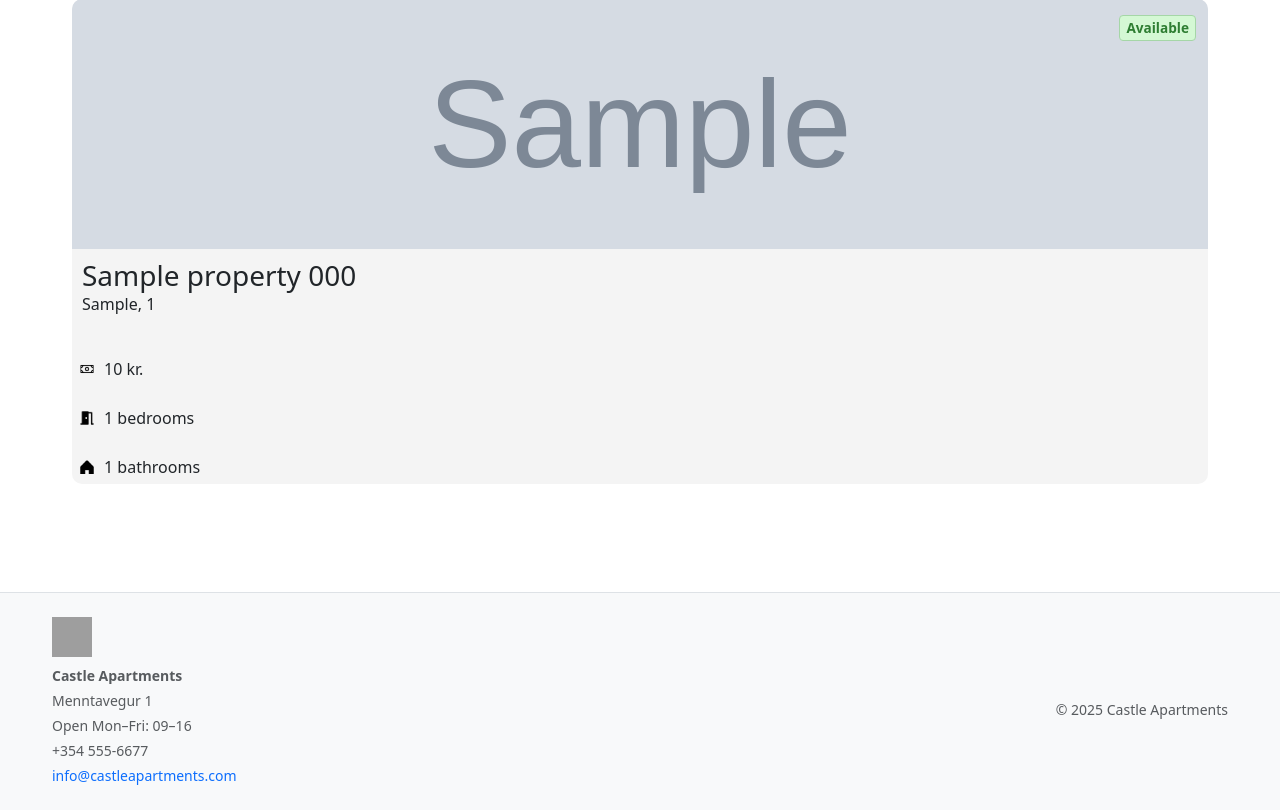
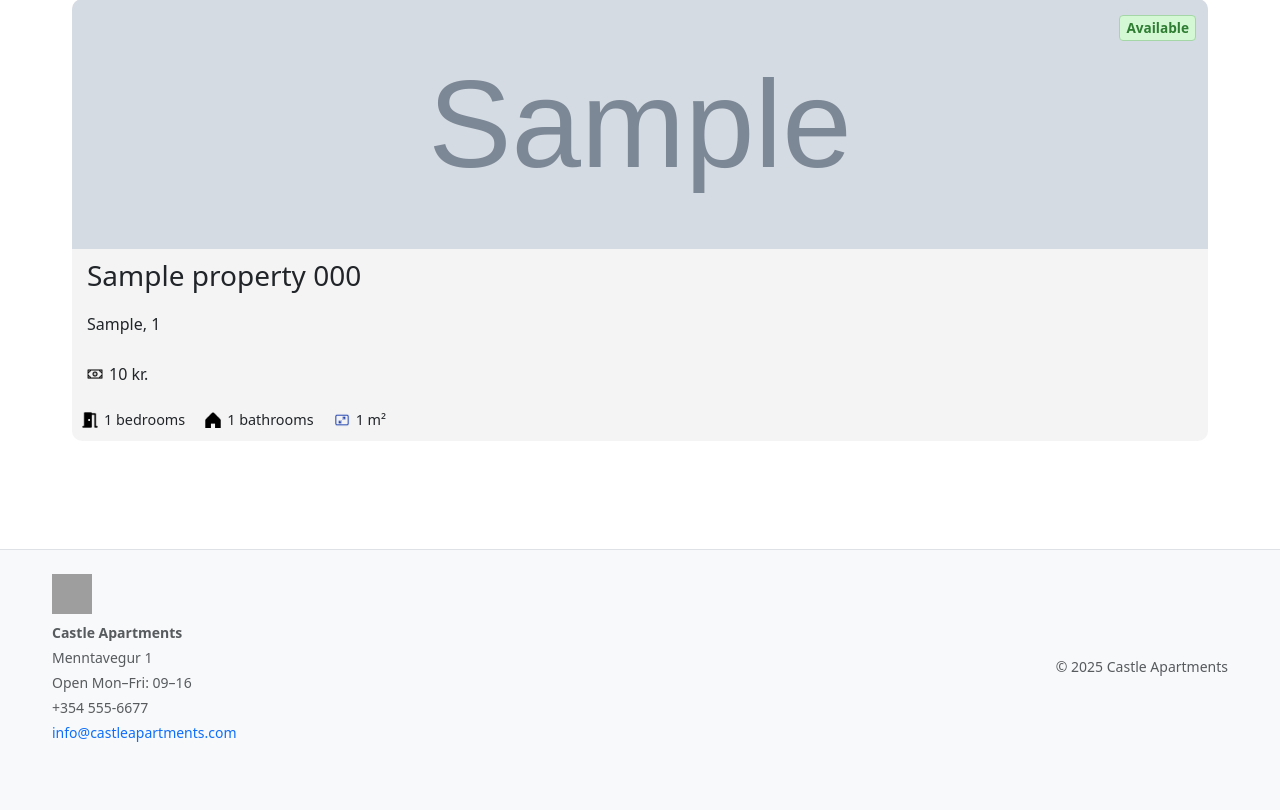
Before and after one commit to clausen2502/Verklegt2, a Django app: page /property/ in a window 1280 px wide. Shown: the part 147-957 px from the top of the page. After the commit the page ends 889 px from the top, so only its background shows below. Run offline with Django 5.2, Linux system fonts and the light colour scheme; tables that the repository leaves empty hold one stand-in row (values such as "Sample post"); grey boxes marked "Sample" are stand-in pictures; grey boxes are pictures that could not be loaded.

Commit message:
properties

```diff
--- a/static/css/main.css
+++ b/static/css/main.css
@@ -172,6 +172,7 @@ button {
     object-fit: cover;
 }
 
+/* Grid layout for smaller property cards */
 .property-grid {
     display: grid;
     grid-template-columns: repeat(auto-fit, minmax(250px, 1fr));
@@ -194,11 +195,19 @@ button {
 
 .property-info {
     padding: 10px;
+    padding-left: 15px;
 }
 
 .property-info h3,
 .property-info h4 {
     margin: 0;
+}
+
+.property-price {
+    padding: 0 16px;
+    padding-left: 15px;
+    margin-bottom: 8px;
+    text-align: left;
 }
 
 .property-card-link-small {
@@ -208,11 +217,13 @@ button {
 }
 
 .property-card-link-small:hover .property-card.small {
-    background-color: #dddddd;
+    background-color: #e4e4e4;
     box-shadow: 0 4px 8px rgba(0, 0, 0, 0.1);
     cursor: pointer;
     transition: all 0.3s ease;
+    transform: translateY(-4px);
 }
+
 .property-card-link-featured {
     text-decoration: none;
     color: inherit;
@@ -221,36 +232,39 @@ button {
 }
 
 .property-card-link-featured:hover .property-card.featured {
-    background-color: #dddddd;
+    background-color: #e4e4e4;
     box-shadow: 0 4px 8px rgba(0, 0, 0, 0.1);
     cursor: pointer;
     transition: all 0.3s ease;
-}
-.property-details-icons {
-    margin-top: 10px;
-    display: flex;
-    flex-direction: column;
-    gap: 4px;
+    transform: translateY(-4px);
 }
 
-.property-details-icons p {
+/* Icon + text layout */
+.property-details-icons {
+    margin: 10px;
+    display: grid;
+    grid-template-columns: repeat(2, 1fr);
+    gap: 8px 20px;
+    font-size: 0.9rem;
+}
+
+.icon-detail {
     display: flex;
     align-items: center;
     gap: 6px;
-    margin: 0;
-    padding-left: 8px;
-    margin-bottom: 5px;
 }
 
 .icon {
-    width: 14px !important;
-    height: 14px !important;
+    width: 16px !important;
+    height: 16px !important;
+    max-width: 16px;
+    max-height: 16px;
+    display: inline-block;
     object-fit: contain;
-    display: inline-block;
     flex-shrink: 0;
-    margin-right: 4px;
 }
 
+/* Status tags */
 .status-box {
     position: absolute;
     padding: 2px 6px;
@@ -277,6 +291,7 @@ button {
 .image-container {
     position: relative;
 }
+
 
 /*Single Property CSS ---------------------------------------------------------------------------------------------------------------*/
 
@@ -517,13 +532,3 @@ button {
 .mb-0 {
   margin-bottom: 0 !important;
 }
-
-/* Color palette */
-.bg-light-pink {
-  background-color: #ff69b4;
-}
-
-.bg-sky-blue {
-  background-color: #2f5fcf;
-  color: white;
-}
--- a/templates/property/properties.html
+++ b/templates/property/properties.html
@@ -23,27 +23,49 @@
                         {% endif %}
                     </div>
 
+                    <!-- LAYER 1: Name -->
                     <div class="property-info">
                         <h3>{{ property.street_name }} {{ property.house_number }}</h3>
+                    </div>
+
+                    <!-- LAYER 2: City + Postal Code -->
+                    <div class="property-info">
                         <p>{{ property.city }}, {{ property.postal_code }}</p>
                     </div>
 
+                    <!-- LAYER 3: Price -->
+                    <div class="property-price">
+                        <div class="icon-detail">
+                            <img src="{% static 'icons/price.png' %}" alt="Price" class="icon">
+                            {{ property.price|intdot }} kr.
+                        </div>
+                    </div>
+
+                    <!-- LAYER 4: Icons -->
                     <div class="property-details-icons">
-                        <p><img src="{% static 'icons/price.png' %}" alt="Price" class="icon"> {{ property.price|intdot }} kr.</p>
-                        <p><img src="{% static 'icons/rooms.png' %}" alt="Bedrooms" class="icon"> {{ property.bedrooms }} bedrooms</p>
-                        <p><img src="{% static 'icons/type.png' %}" alt="Bathrooms" class="icon"> {{ property.bathrooms }} bathrooms</p>
+                        <div class="icon-detail">
+                            <img src="{% static 'icons/rooms.png' %}" alt="Rooms" class="icon">
+                            {{ property.bedrooms }} bedrooms
+                        </div>
+                        <div class="icon-detail">
+                            <img src="{% static 'icons/type.png' %}" alt="Bathrooms" class="icon">
+                            {{ property.bathrooms }} bathrooms
+                        </div>
+                        <div class="icon-detail">
+                            <img src="{% static 'icons/size2.png' %}" alt="Size" class="icon">
+                            {{ property.square_meters }} m²
+                        </div>
                     </div>
                 </div>
             </a>
         {% endfor %}
     </div>
 
-
     <!-- Smaller Remaining -->
     <div class="property-grid">
         {% for property in properties|slice:"2:" %}
             <a href="{% url 'property-detail' property.id %}" class="property-card-link-small">
-               <div class="property-card small">
+                <div class="property-card small">
                     <div class="image-container">
                         <img src="{{ property.photos.first.image }}" alt="Image of {{ property.street_name }}">
 
@@ -53,14 +75,39 @@
                             <span class="status-box sold">Sold</span>
                         {% endif %}
                     </div>
+
+                    <!-- LAYER 1: Name -->
                     <div class="property-info">
                         <h4>{{ property.street_name }} {{ property.house_number }}</h4>
-                        <p>{{ property.city }}</p>
                     </div>
+
+                    <!-- LAYER 2: City + Postal Code -->
+                    <div class="property-info">
+                        <p>{{ property.city }}, {{ property.postal_code }}</p>
+                    </div>
+
+                    <!-- LAYER 3: Price -->
+                    <div class="property-price">
+                        <div class="icon-detail">
+                            <img src="{% static 'icons/price.png' %}" alt="Price" class="icon">
+                            {{ property.price|intdot }} kr.
+                        </div>
+                    </div>
+
+                    <!-- LAYER 4: Icons -->
                     <div class="property-details-icons">
-                        <p><img src="{% static 'icons/price.png' %}" alt="Price" class="icon">{{ property.price|intdot }} kr.</p>
-                        <p><img src="{% static 'icons/rooms.png' %}" alt="Bedrooms" class="icon"> {{ property.bedrooms }} bedrooms</p>
-                        <p><img src="{% static 'icons/type.png' %}" alt="Bathrooms" class="icon"> {{ property.bathrooms }} bathrooms</p>
+                        <div class="icon-detail">
+                            <img src="{% static 'icons/rooms.png' %}" alt="Rooms" class="icon">
+                            {{ property.bedrooms }} bedrooms
+                        </div>
+                        <div class="icon-detail">
+                            <img src="{% static 'icons/type.png' %}" alt="Bathrooms" class="icon">
+                            {{ property.bathrooms }} bathrooms
+                        </div>
+                        <div class="icon-detail">
+                            <img src="{% static 'icons/size2.png' %}" alt="Size" class="icon">
+                            {{ property.square_meters }} m²
+                        </div>
                     </div>
                 </div>
             </a>
```
Also changed, not shown: static/icons/bathroom.svg (added), static/icons/bathroom2.png (added), static/icons/bedroom.svg (added), static/icons/bedroom2.png (added), static/icons/house.svg (added), static/icons/house1.png (added), static/icons/money.svg (added), static/icons/money2.png (added), static/icons/search.svg (added), static/icons/search2.png (added), static/icons/size.svg (added), static/icons/size2.png (added).
